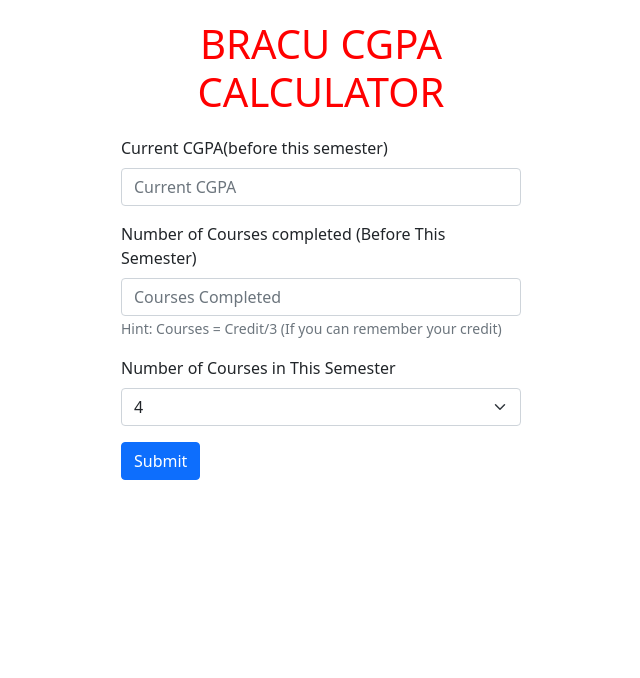
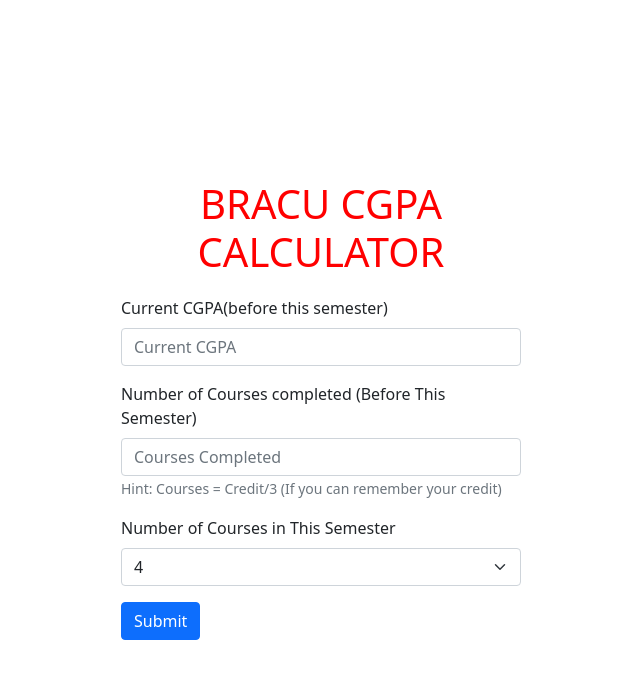
Before and after one commit to ShowmickKar/bracu-cgpa-calculator, a React (Create React App) app: page / in a window 1280 px wide. Shown: the top 678 px of the page, without its empty margins (319-959 px from the left). Built offline with nearby package versions, Linux system fonts and the light colour scheme.

Commit message:
Update Styling

```diff
--- a/src/components/CGPA.js
+++ b/src/components/CGPA.js
@@ -16,7 +16,7 @@
   };
   return (
     <Container
-      className='d-flex justify-content-center'
+      className='d-flex align-items-center justify-content-center'
       style={{ minHeight: "100vh" }}>
       <div className='w-100' style={{ maxWidth: "400px" }}>
         <header>
--- a/src/components/Courses.js
+++ b/src/components/Courses.js
@@ -20,7 +20,7 @@
 
   return (
     <Container
-      className='d-flex justify-content-center'
+      className='d-flex align-items-center justify-content-center'
       style={{ minHeight: "100vh" }}>
       <div className='w-100' style={{ maxWidth: "400px" }}>
         <header>
--- a/src/components/ErrorHandling.js
+++ b/src/components/ErrorHandling.js
@@ -6,11 +6,11 @@
 const ErrorHandling = ({setPage}) => {
   return (
     <Container
-      className='d-flex justify-content-center'
+      className='d-flex align-items-center justify-content-center'
       style={{ minHeight: "100vh" }}>
       <div className='w-100' style={{ maxWidth: "400px" }}>
         <header>
-          <h1 className='Header'>!!!Invalid value for current CGPA!!!</h1>
+          <h1 className='Header'>!!! Invalid value for current CGPA!!!</h1>
         </header>
         <div className="ctr">
           <Form>
--- a/src/components/Home.js
+++ b/src/components/Home.js
@@ -26,7 +26,7 @@
   return (
     <div className='Home'>
       <Container
-        className='d-flex justify-content-center'
+        className='d-flex align-items-center justify-content-center'
         style={{ minHeight: "100vh" }}>
         <div className='w-100' style={{ maxWidth: "400px" }}>
           <header>
```
